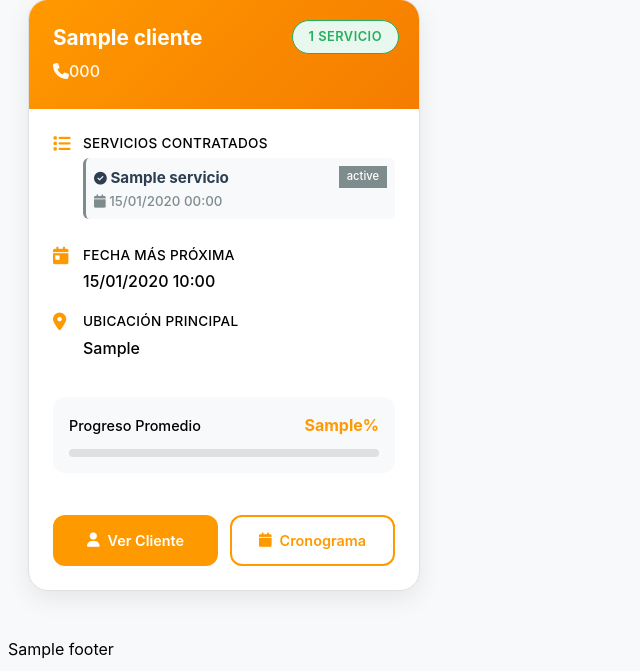
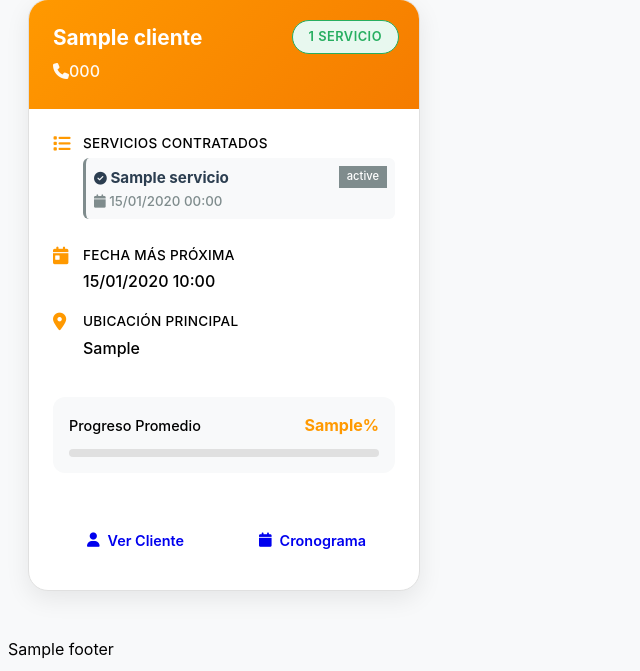
Before and after one commit to xdasd13/appishume, a CodeIgniter 4 app: template app/Views/cronograma/proyectos.php in a window 1280 px wide. Shown: the part 338-1009 px from the top of the page, without its empty margins (0-640 px from the left). Run offline with PHP 8.4 and a stand-in for CodeIgniter, Linux system fonts and the light colour scheme; the template is opened without the code that fills it: most values are stand-ins (such as "Sample title", 1, 10 or a date in 2020); some libraries are stand-ins or nearby versions.

Commit message:
Cambio de boton el proyectos activos

```diff
--- a/app/Views/cronograma/proyectos.php
+++ b/app/Views/cronograma/proyectos.php
@@ -126,10 +126,10 @@
 
                             <div class="project-actions">
                                 <a href="<?= base_url('clientes/ver/' . $proyecto['idcliente']) ?>"
-                                    class="project-btn btn-primary">
+                                    class="project-btn btn-blue">
                                     <i class="fas fa-user"></i> Ver Cliente
                                 </a>
-                                <a href="<?= base_url('cronograma') ?>" class="project-btn btn-secondary">
+                                <a href="<?= base_url('cronograma') ?>" class="project-btn btn-orange">
                                     <i class="fas fa-calendar"></i> Cronograma
                                 </a>
                             </div>
```
